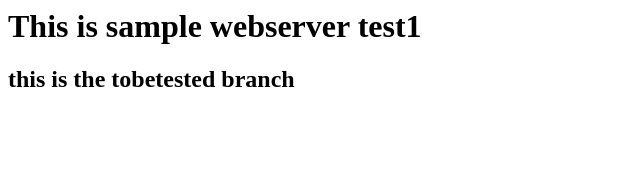
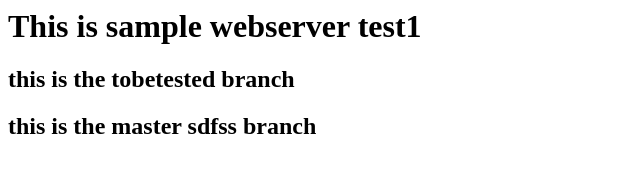
Before and after one commit to saikiranvkulkarni/webtest, a plain HTML site: page index.html in a window 1280 px wide. Shown: the whole page, without its empty margins (0-640 px from the left). Drawn offline with Linux system fonts and the light colour scheme.

Commit message:
master commit

```diff
--- a/index.html
+++ b/index.html
@@ -1,2 +1,3 @@
 <h1>This is sample webserver test1</h1>
 <h2> this is the tobetested branch</h2>
+<h2> this is the master sdfss branch</h2>
```
